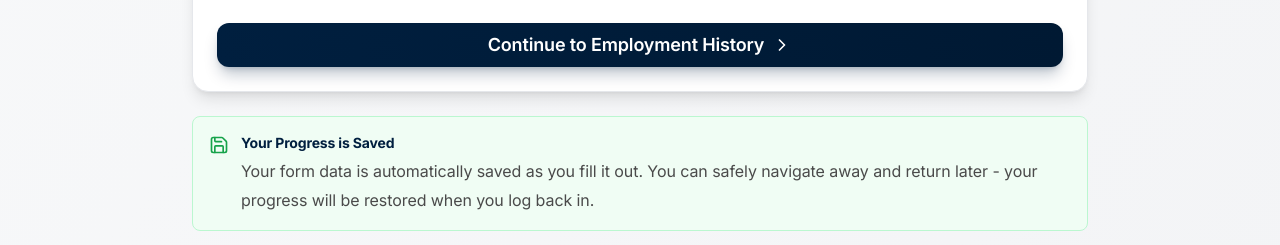
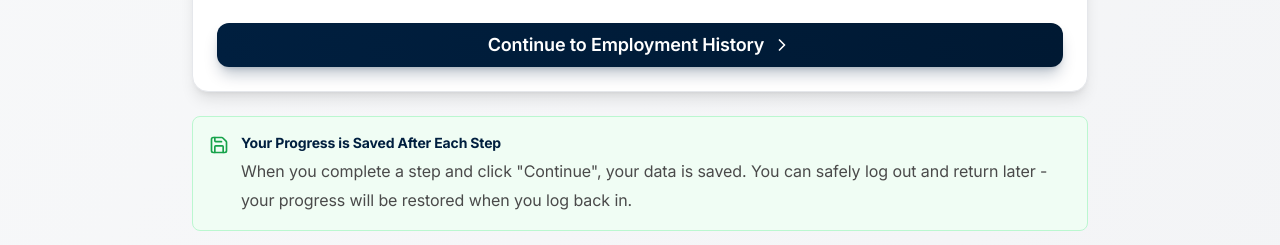
Before and after one commit to ranvir01/thind-transport-website, a Next.js app: page /driver/application in a window 1280 px wide. Shown: the part 1480-1725 px from the top of the page. Built offline with nearby package versions, Linux system fonts and the light colour scheme; no server answers; sample sign-in values are in the browser's storage.

Commit message:
Update save notice to reflect actual behavior - data saved after each step completion

```diff
--- a/src/app/driver/application/page.tsx
+++ b/src/app/driver/application/page.tsx
@@ -346,9 +346,9 @@ export default function DriverApplicationPage() {
           <div className="flex gap-3">
             <Save className="h-5 w-5 text-green-600 flex-shrink-0 mt-0.5" />
             <div className="text-sm text-green-900">
-              <strong className="block mb-1">Your Progress is Saved</strong>
+              <strong className="block mb-1">Your Progress is Saved After Each Step</strong>
               <p>
-                Your form data is automatically saved as you fill it out. You can safely navigate away and return later - your progress will be restored when you log back in.
+                When you complete a step and click "Continue", your data is saved. You can safely log out and return later - your progress will be restored when you log back in.
               </p>
             </div>
           </div>
```
